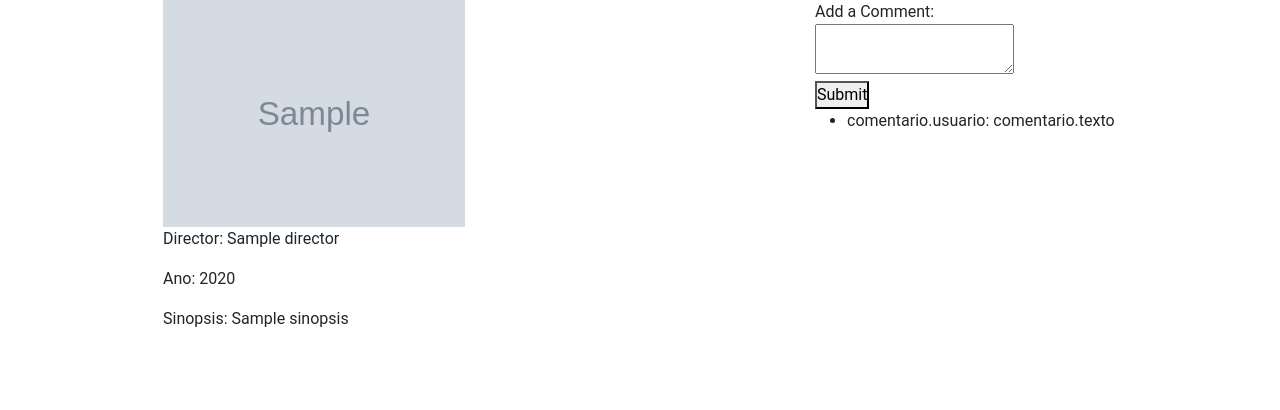
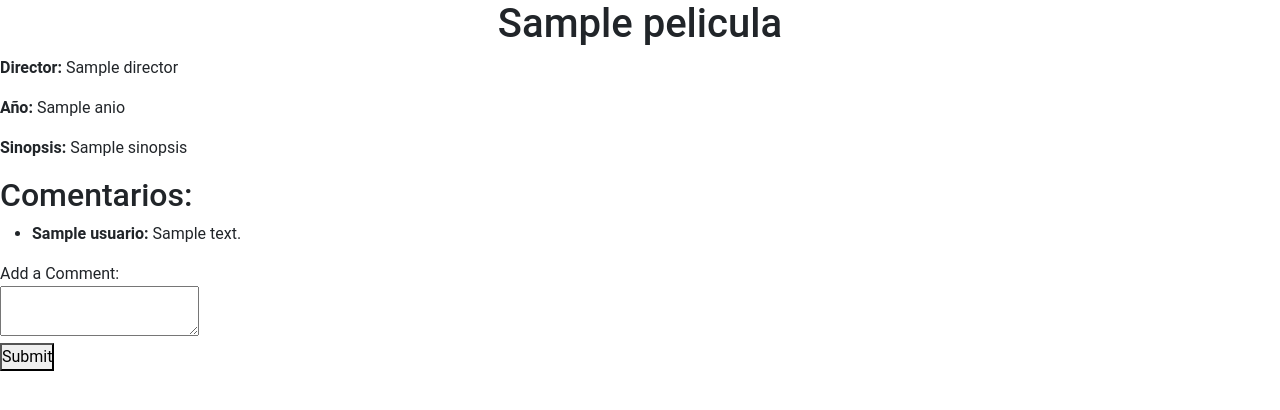
Before and after one commit to elmauron/ProyectoFINAL_Programaci-nII, a Flask app: template templates/pelicula.html in a window 1280 px wide. Shown: the top 410 px of the page. Run offline with Flask 2, Linux system fonts and the light colour scheme; the template is opened without the code that fills it: most values are stand-ins (such as "Sample title", 1, 10 or a date in 2020); grey boxes marked "Sample" are stand-in pictures.

Commit message:
arreglos

```diff
--- a/templates/pelicula.html
+++ b/templates/pelicula.html
@@ -11,7 +11,7 @@
     <title>Document</title>
 </head>
 <body>
-    <div class="row">
+    <!-- <div class="row">
         <div class="col-lg-3 img">
             <img c src="{{ pelicula.imagen }}" alt="">
             <p>Director: {{ pelicula.director }}</p>
@@ -22,7 +22,7 @@
         <div class="contenido col-lg-3">
             <form method="POST" action="{{ url_for('ruta_pelicula', usuario_actual=usuario_actual, id=pelicula.id) }}">
                 <label for="comment">Add a Comment:</label><br>
-                <textarea id="comment" name="comment" required></textarea><br>
+                <textarea id="comment" name="comentario" required></textarea><br>
                 <button type="submit">Submit</button>
             </form>
             {% if pelicula.comentarios %}
@@ -38,6 +38,28 @@
         </div>
 
         </div>
-    </div>
+    </div> -->
+    <h1>{{ pelicula.titulo }}</h1>
+    <p><strong>Director:</strong> {{ pelicula.director }}</p>
+    <p><strong>Año:</strong> {{ pelicula.anio }}</p>
+    <p><strong>Sinopsis:</strong> {{ pelicula.sinopsis }}</p>
+
+    {% if pelicula.comentarios %}
+    <h2>Comentarios:</h2>
+    <ul>
+        {% for comentario in pelicula.comentarios %}
+        <li>
+            <strong>{{ comentario.usuario }}:</strong>
+            {{ comentario.texto }}
+        </li>
+        {% endfor %}
+    </ul>
+    {% endif %}
+
+    <form method="POST" action="{{ url_for('ruta_pelicula', usuario_actual=usuario_actual, id=pelicula.id) }}">
+        <label for="comment">Add a Comment:</label><br>
+        <textarea id="comentario" name="comentario" required></textarea><br>
+        <button type="submit">Submit</button>
+    </form>
 </body>
 </html>
```
Also changed, not shown: templates/home.html (+0 -8 lines).
